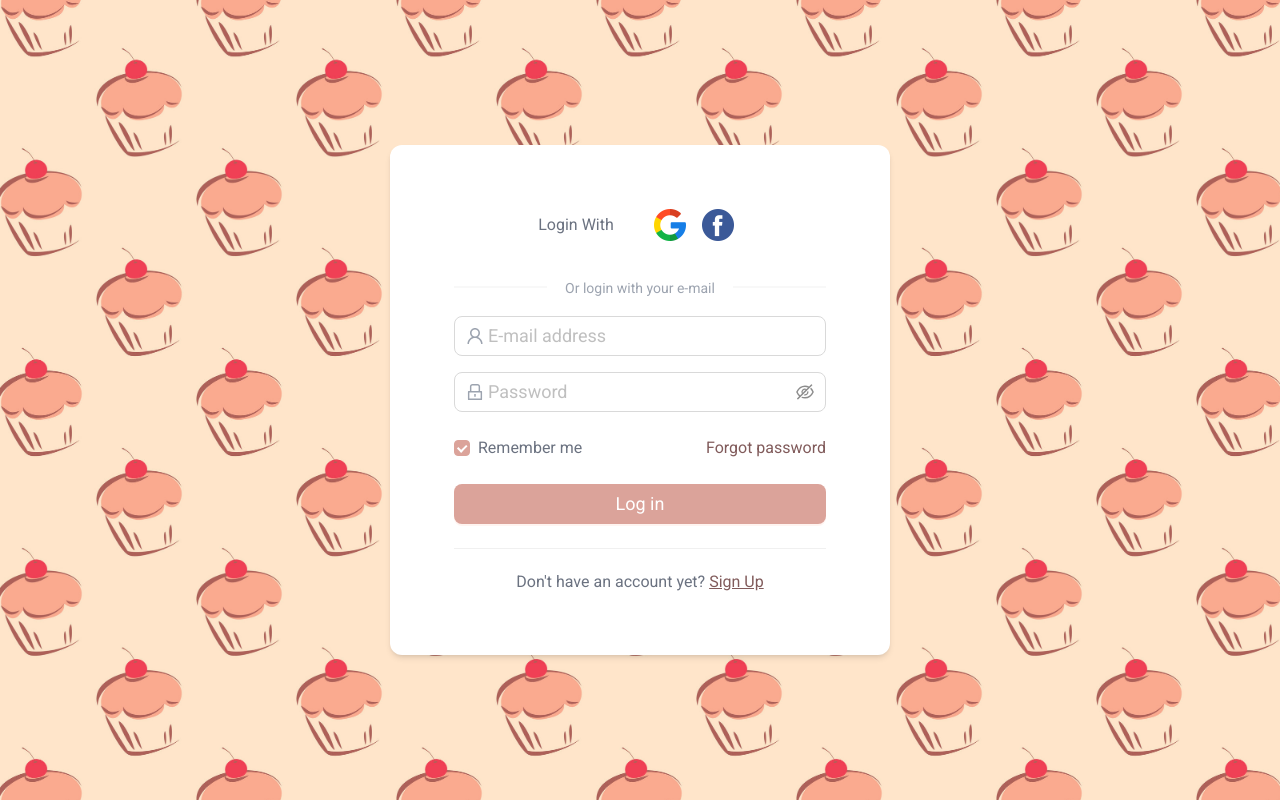
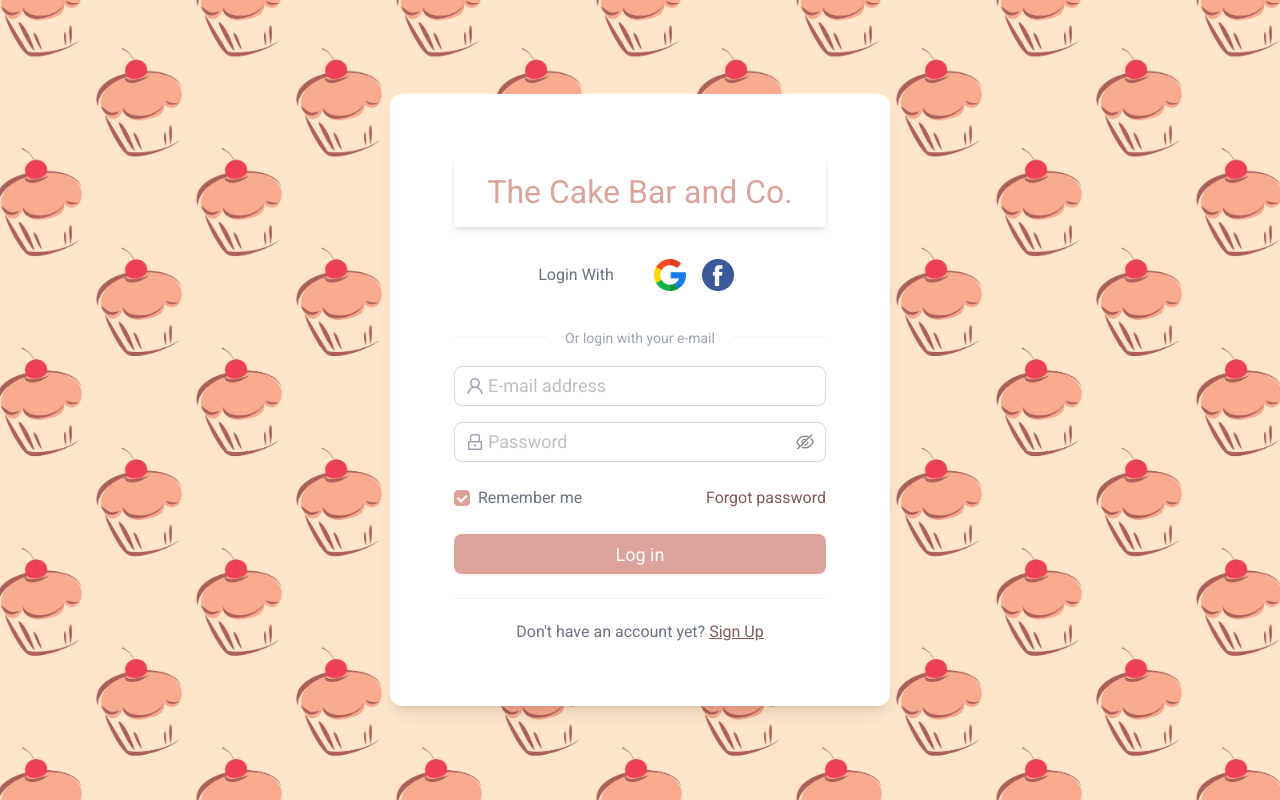
Before and after one commit to BaishaliD/cake-shop, a React (Vite) app: page /login in a window 1280 px wide. Built offline with nearby package versions, Linux system fonts and the light colour scheme.

Commit message:
login page ui

```diff
--- a/src/pages/login/Login.main.jsx
+++ b/src/pages/login/Login.main.jsx
@@ -3,6 +3,7 @@ import { LockOutlined, UserOutlined } from "@ant-design/icons";
 import React, { useState, useEffect } from "react";
 import Google from "../../assets/icons/google.png";
 import Facebook from "../../assets/icons/facebook.png";
+import Logo from "../../assets/cake-shop-logo.png";
 import "./LoginForm.css";
 
 export default function Login() {
@@ -14,7 +15,10 @@ export default function Login() {
   };
   return (
     <div className="w-screen h-screen bg-cake-pattern bg-center bg-repeat bg-[length:400px] flex justify-center items-center">
-      <div className="bg-white w-[500px] xs:rounded-xl shadow-md p-8 xs:p-16 flex-col justify-center items-center">
+      <div className="bg-white w-[500px] xs:rounded-xl shadow-lg p-8 xs:p-16 flex-col justify-center items-center">
+        <h1 className="text-primary2 text-center p-4 mb-8 rounded shadow-md">
+          The Cake Bar and Co.
+        </h1>
         <div className="mb-8 flex flex-row justify-center items-center">
           <div className="text-gray-500 mr-8 ppp">Login With</div>
           <img src={Google} className="h-8 w-8 mx-2 cursor-pointer" />
```
